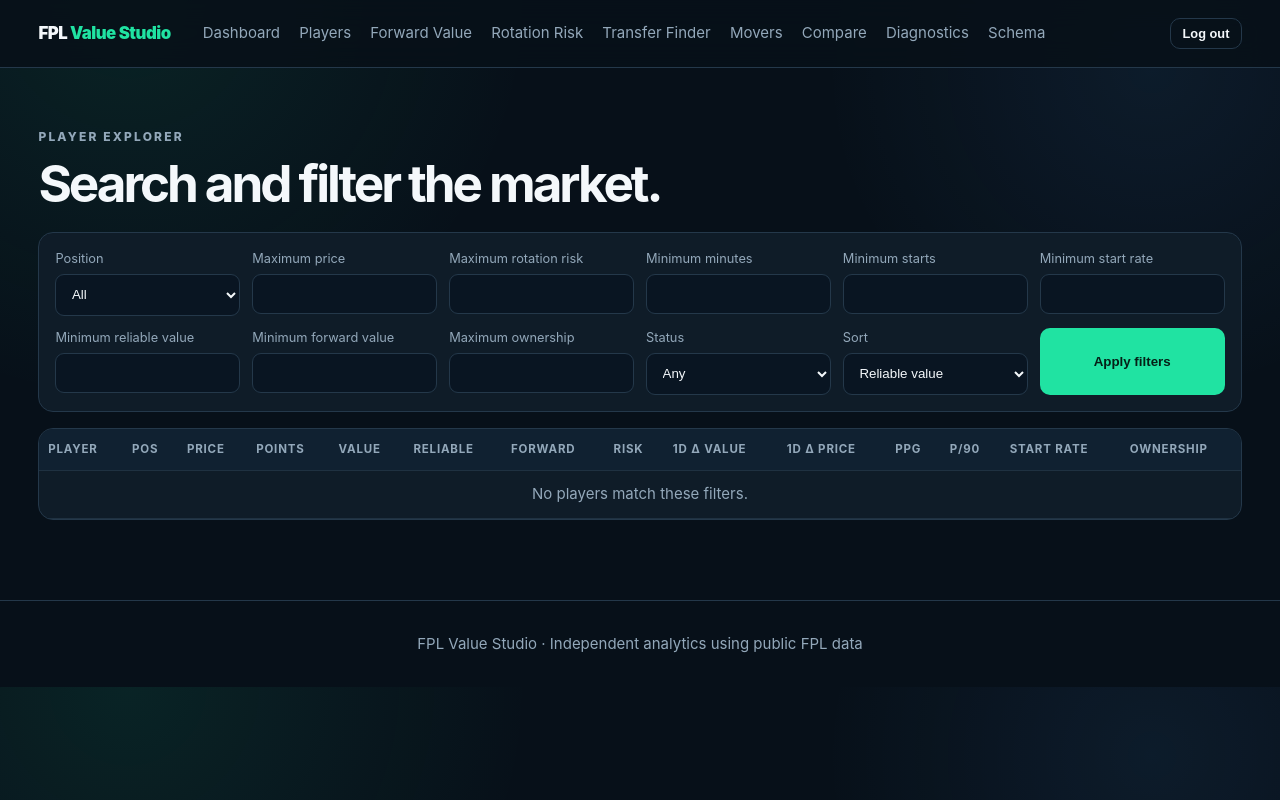
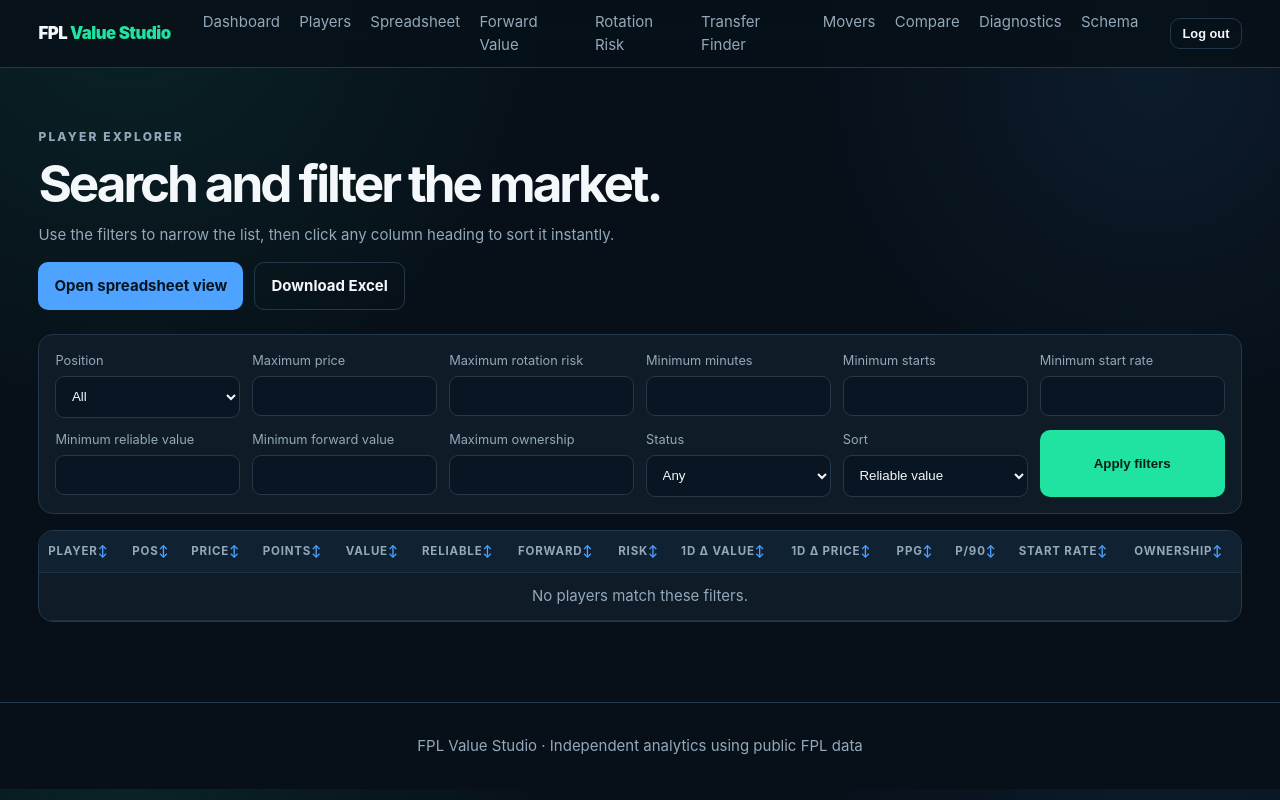
Before and after one commit to leifheaney5/fpl-value, a FastAPI app: page /players in a window 1280 px wide. Run offline with FastAPI, Linux system fonts and the light colour scheme; some libraries are stand-ins or nearby versions.

Commit message:
Fix explorer filters and add spreadsheet view

```diff
--- a/app/static/app.css
+++ b/app/static/app.css
@@ -78,6 +78,15 @@
 .table-wrap { overflow-x: auto; border: 1px solid var(--line); border-radius: 15px; background: var(--panel); }
 .data-table th { position: sticky; top: 0; background: #102131; z-index: 2; }
 .data-table tbody tr:hover { background: rgba(77,163,255,.06); }
+.sort-button { padding: 0; border: 0; border-radius: 0; background: transparent; color: var(--muted); font: inherit; text-transform: inherit; letter-spacing: inherit; }
+.sort-button:hover, .sort-button[aria-sort="ascending"], .sort-button[aria-sort="descending"] { color: var(--accent); }
+.sort-button span { color: var(--accent-2); }
+.spreadsheet-wrap { max-height: 72vh; }
+.spreadsheet-table { min-width: 1320px; font-size: .88rem; }
+.spreadsheet-table th, .spreadsheet-table td { white-space: nowrap; padding: .55rem .65rem; }
+.spreadsheet-table th:first-child, .spreadsheet-table td:first-child { position: sticky; left: 0; z-index: 3; background: #102131; }
+.spreadsheet-table td:first-child { background: var(--panel); }
+.sheet-note { color: var(--muted); font-size: .85rem; margin: .8rem 0; }
 .data-table a { color: var(--accent); font-weight: 700; }
 .badge, .risk { display: inline-flex; min-width: 56px; justify-content: center; padding: .22rem .5rem; border-radius: 999px; background: #20364a; font-weight: 750; }
 .risk-low { background: rgba(43,214,123,.18); color: var(--green); }
--- /dev/null
+++ b/app/static/app.js
@@ -0,0 +1,28 @@
+document.addEventListener("DOMContentLoaded", () => {
+  document.querySelectorAll("table.sortable-table").forEach((table) => {
+    const body = table.tBodies[0];
+    if (!body) return;
+    table.querySelectorAll("button.sort-button").forEach((button) => {
+      button.addEventListener("click", () => {
+        const index = [...button.closest("tr").children].indexOf(button.closest("th"));
+        const ascending = button.dataset.direction !== "asc";
+        table.querySelectorAll(".sort-button").forEach((item) => {
+          item.dataset.direction = "";
+          item.setAttribute("aria-sort", "none");
+        });
+        button.dataset.direction = ascending ? "asc" : "desc";
+        button.setAttribute("aria-sort", ascending ? "ascending" : "descending");
+        [...body.rows].sort((a, b) => {
+          const left = a.cells[index]?.dataset.sortValue ?? "";
+          const right = b.cells[index]?.dataset.sortValue ?? "";
+          const leftNumber = left !== "" && !Number.isNaN(Number(left));
+          const rightNumber = right !== "" && !Number.isNaN(Number(right));
+          let result;
+          if (leftNumber && rightNumber) result = Number(left) - Number(right);
+          else result = left.localeCompare(right, undefined, {numeric: true, sensitivity: "base"});
+          return ascending ? result : -result;
+        }).forEach((row) => body.appendChild(row));
+      });
+    });
+  });
+});
--- a/app/templates/base.html
+++ b/app/templates/base.html
@@ -5,6 +5,7 @@
   <meta name="viewport" content="width=device-width, initial-scale=1">
   <title>{% block title %}FPL Value Studio{% endblock %}</title>
   <link rel="stylesheet" href="/static/app.css">
+  <script defer src="/static/app.js"></script>
   <script src="https://cdn.jsdelivr.net/npm/chart.js"></script>
 </head>
 <body>
@@ -13,6 +14,7 @@
     <nav>
       <a href="/">Dashboard</a>
       <a href="/players">Players</a>
+      <a href="/spreadsheet">Spreadsheet</a>
       <a href="/forward">Forward Value</a>
       <a href="/rotation">Rotation Risk</a>
       <a href="/transfers">Transfer Finder</a>
--- a/app/templates/players.html
+++ b/app/templates/players.html
@@ -2,7 +2,8 @@
 {% block title %}Players · FPL Value Studio{% endblock %}
 {% block content %}
 <div class="page-heading">
-  <div><p class="eyebrow">PLAYER EXPLORER</p><h1>Search and filter the market.</h1></div>
+  <div><p class="eyebrow">PLAYER EXPLORER</p><h1>Search and filter the market.</h1><p>Use the filters to narrow the list, then click any column heading to sort it instantly.</p></div>
+  <div class="actions"><a class="button secondary" href="/spreadsheet">Open spreadsheet view</a><a class="button ghost" href="/exports/current.xlsx">Download Excel</a></div>
 </div>
 
 <form class="filters" method="get">
@@ -48,42 +49,39 @@
 </form>
 
 <div class="table-wrap">
-<table class="data-table">
+<table class="data-table sortable-table">
   <thead>
     <tr>
-      <th>Player</th><th>Pos</th><th>Price</th><th>Points</th>
-      <th>Value</th><th>Reliable</th><th>Forward</th><th>Risk</th>
-      <th>1D Δ Value</th><th>1D Δ Price</th>
-      <th>PPG</th><th>P/90</th><th>Start rate</th><th>Ownership</th>
+      {% for label in ["Player", "Pos", "Price", "Points", "Value", "Reliable", "Forward", "Risk", "1D Δ Value", "1D Δ Price", "PPG", "P/90", "Start rate", "Ownership"] %}<th><button type="button" class="sort-button" aria-sort="none">{{ label }} <span aria-hidden="true">↕</span></button></th>{% endfor %}
     </tr>
   </thead>
   <tbody>
   {% for row in rows %}
     <tr>
-      <td><a href="/players/{{ row.player.id }}">{{ row.player.full_name }}</a><small>{{ row.team.name }}</small></td>
-      <td>{{ row.player.position_short }}</td>
-      <td>£{{ "%.1f"|format(row.snapshot.price) }}</td>
-      <td>{{ row.snapshot.total_points }}</td>
-      <td>{{ "%.2f"|format(row.snapshot.value) }}</td>
-      <td><strong>{{ "%.2f"|format(row.snapshot.reliable_value) }}</strong></td>
-      <td>{{ "%.2f"|format(row.snapshot.forward_value) }}</td>
-      <td><span class="risk risk-{{ row.snapshot.rotation_tier|lower|replace(' ', '-') }}">{{ row.snapshot.rotation_risk if row.snapshot.rotation_risk is not none else "—" }}</span></td>
-      <td>
+      <td data-sort-value="{{ row.player.full_name|lower }}"><a href="/players/{{ row.player.id }}">{{ row.player.full_name }}</a><small>{{ row.team.name }}</small></td>
+      <td data-sort-value="{{ row.player.position_short }}">{{ row.player.position_short }}</td>
+      <td data-sort-value="{{ row.snapshot.price }}">£{{ "%.1f"|format(row.snapshot.price) }}</td>
+      <td data-sort-value="{{ row.snapshot.total_points }}">{{ row.snapshot.total_points }}</td>
+      <td data-sort-value="{{ row.snapshot.value }}">{{ "%.2f"|format(row.snapshot.value) }}</td>
+      <td data-sort-value="{{ row.snapshot.reliable_value }}"><strong>{{ "%.2f"|format(row.snapshot.reliable_value) }}</strong></td>
+      <td data-sort-value="{{ row.snapshot.forward_value }}">{{ "%.2f"|format(row.snapshot.forward_value) }}</td>
+      <td data-sort-value="{{ row.snapshot.rotation_risk if row.snapshot.rotation_risk is not none else '' }}"><span class="risk risk-{{ row.snapshot.rotation_tier|lower|replace(' ', '-') }}">{{ row.snapshot.rotation_risk if row.snapshot.rotation_risk is not none else "—" }}</span></td>
+      <td data-sort-value="{{ row.history['1D'].delta_value if row.history['1D'].delta_value is not none else '' }}">
         {% set change = row.history["1D"].delta_value %}
         <span class="movement {{ row.history['1D'].value_direction|lower|replace(' ', '-') }}">
           {{ "%+.2f"|format(change) if change is not none else "—" }}
         </span>
       </td>
-      <td>
+      <td data-sort-value="{{ row.history['1D'].delta_price if row.history['1D'].delta_price is not none else '' }}">
         {% set price_change = row.history["1D"].delta_price %}
         <span class="movement {{ row.history['1D'].price_direction|lower|replace(' ', '-') }}">
           {{ "%+.1f"|format(price_change) if price_change is not none else "—" }}
         </span>
       </td>
-      <td>{{ "%.2f"|format(row.snapshot.points_per_game) }}</td>
-      <td>{{ "%.2f"|format(row.snapshot.points_per_90) }}</td>
-      <td>{{ "%.0f"|format(row.snapshot.start_rate) }}%</td>
-      <td>{{ "%.1f"|format(row.snapshot.ownership) }}%</td>
+      <td data-sort-value="{{ row.snapshot.points_per_game }}">{{ "%.2f"|format(row.snapshot.points_per_game) }}</td>
+      <td data-sort-value="{{ row.snapshot.points_per_90 }}">{{ "%.2f"|format(row.snapshot.points_per_90) }}</td>
+      <td data-sort-value="{{ row.snapshot.start_rate }}">{{ "%.0f"|format(row.snapshot.start_rate) }}%</td>
+      <td data-sort-value="{{ row.snapshot.ownership }}">{{ "%.1f"|format(row.snapshot.ownership) }}%</td>
     </tr>
   {% else %}
     <tr><td colspan="14" class="empty">No players match these filters.</td></tr>
```
Also changed, not shown: app/templates/spreadsheet.html (added, +20 -0 lines), app/web/routes.py (+70 -27 lines), tests/test_web.py (+2 -1 lines).
